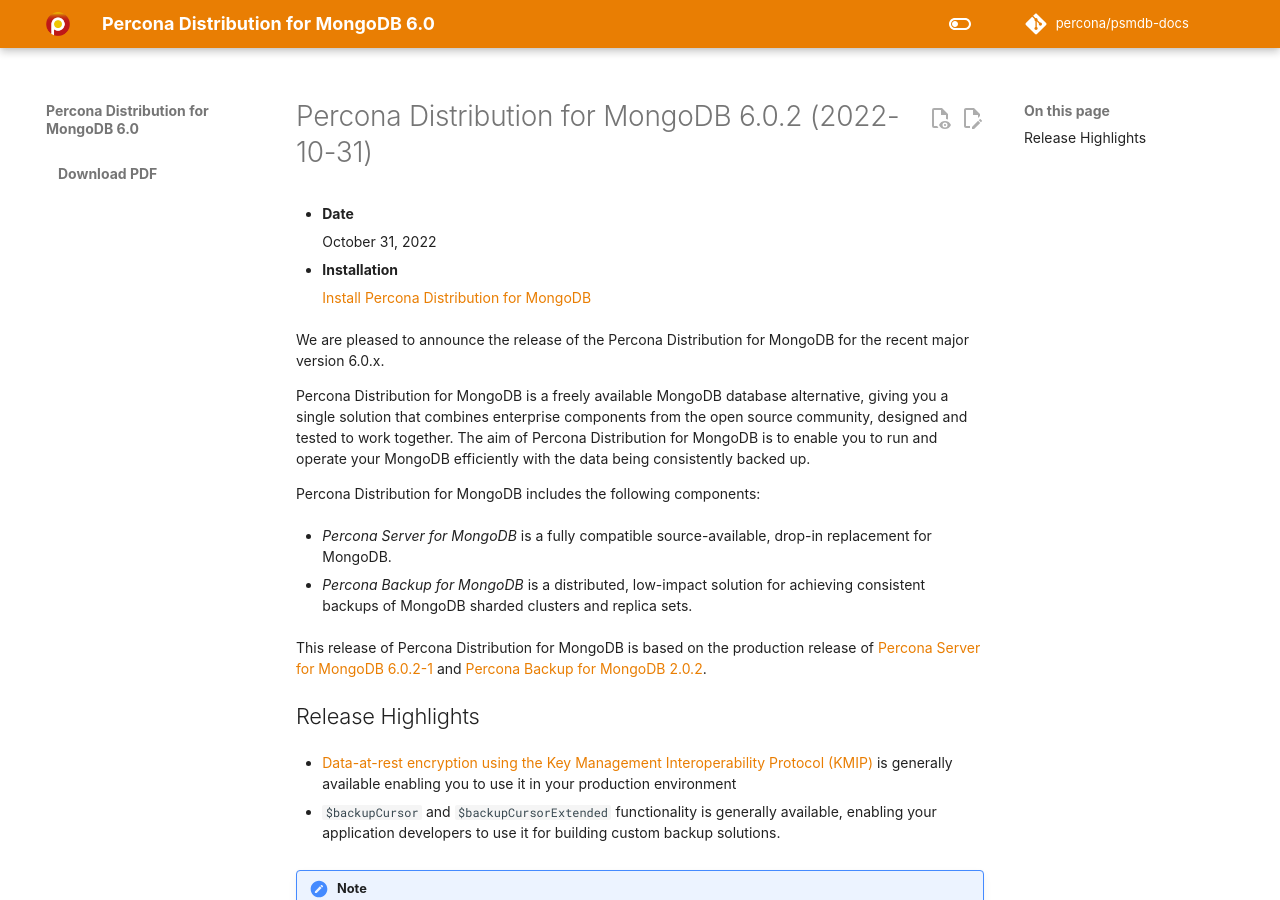
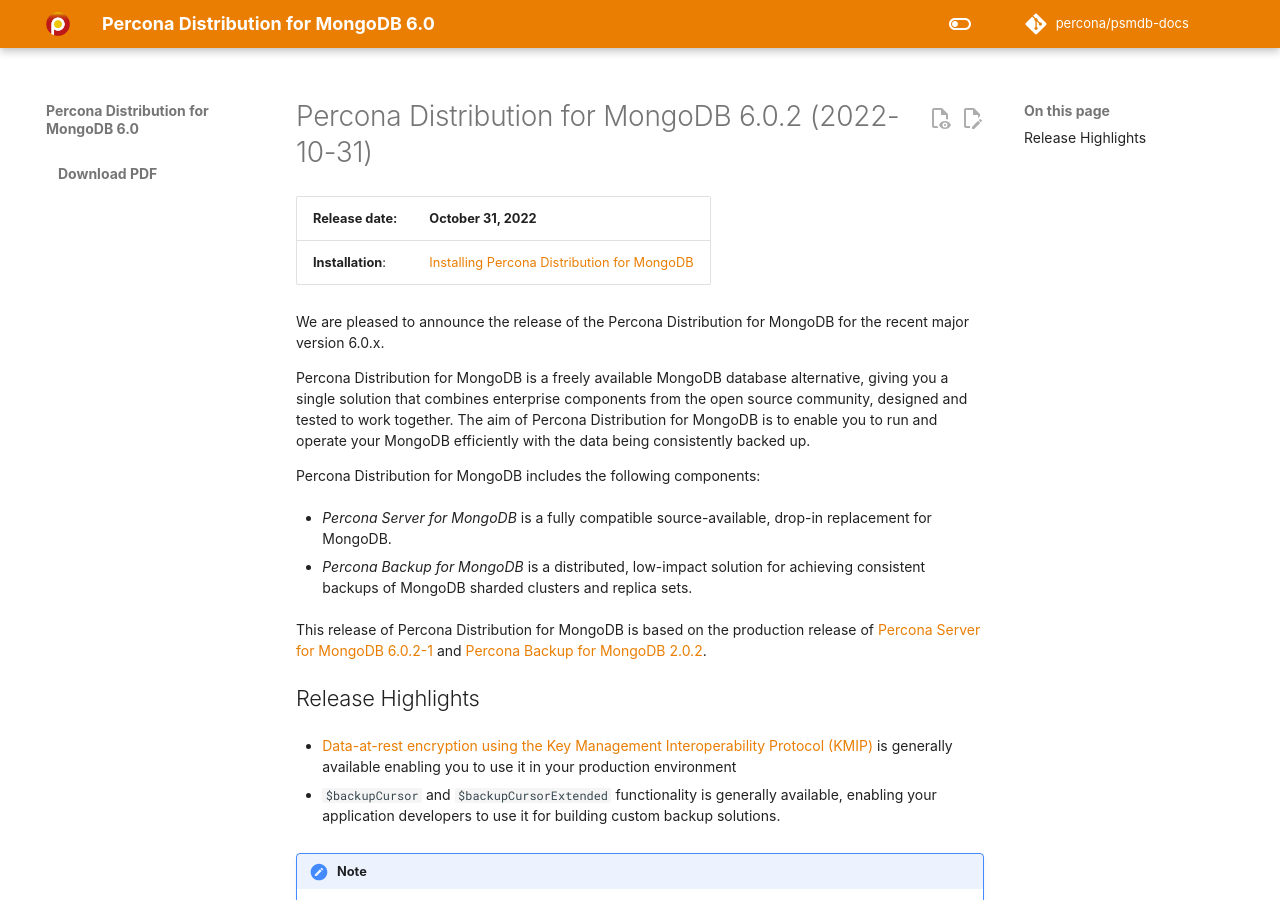
Before and after one commit to percona/distmongo-docs, an MkDocs documentation site: the page built from docs/release-notes-v6.0.2.md, in a window 1280 px wide and 900 px high. Built offline with MkDocs 1.6.1 and Material for MkDocs 9.7.7, drawn with Linux system fonts in a browser that asks for light colours; nearby versions of some CDN libraries; some web fonts are replaced; comment, search, counter and statistics services are not loaded; the version menu is left out.

Commit message:
Added 6.0.3 RN
Updated pdf config

```diff
--- a/docs/release-notes-v6.0.2.md
+++ b/docs/release-notes-v6.0.2.md
@@ -1,12 +1,9 @@
 # Percona Distribution for MongoDB 6.0.2 (2022-10-31)
 
-* **Date**
+| Release date:     | October 31, 2022      |
+|:------------------|:----------------------|
+| **Installation**: | [Installing Percona Distribution for MongoDB](installation.md) |
 
-    October 31, 2022
-
-* **Installation**
-
-    [Install Percona Distribution for MongoDB](installation.md#install)
 
 We are pleased to announce the release of the Percona Distribution for MongoDB  for the recent major version 6.0.x.
 
--- a/mkdocs-base.yml
+++ b/mkdocs-base.yml
@@ -117,7 +117,8 @@
       - repo-overview.md
       - minor-upgrade.md
   - Release Notes:
-      - release-notes.md
+      - "Release notes index": "release-notes.md"
+      - release-notes-v6.0.3.md
       - release-notes-v6.0.2.md
   - Copyright and Licensing:
       - copyright.md
--- a/mkdocs-pdf.yml
+++ b/mkdocs-pdf.yml
@@ -5,4 +5,5 @@
 
 markdown_extensions:
   - pymdownx.tabbed
+  - pymdownx.superfences
   - admonition
```
Also changed, not shown: docs/release-notes-v6.0.3.md (added, +37 -0 lines), docs/release-notes.md (+3 -1 lines), 2 other files.
